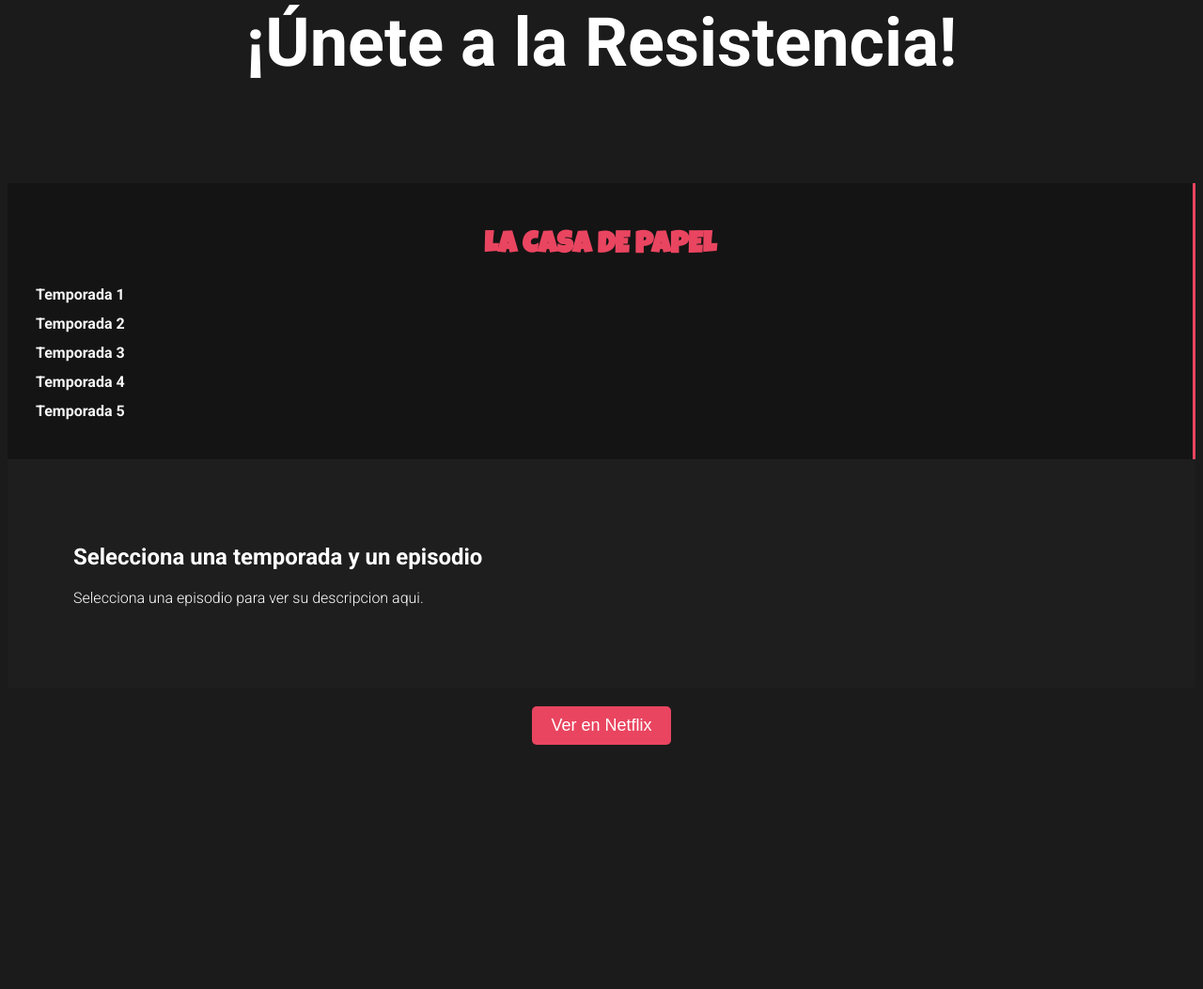
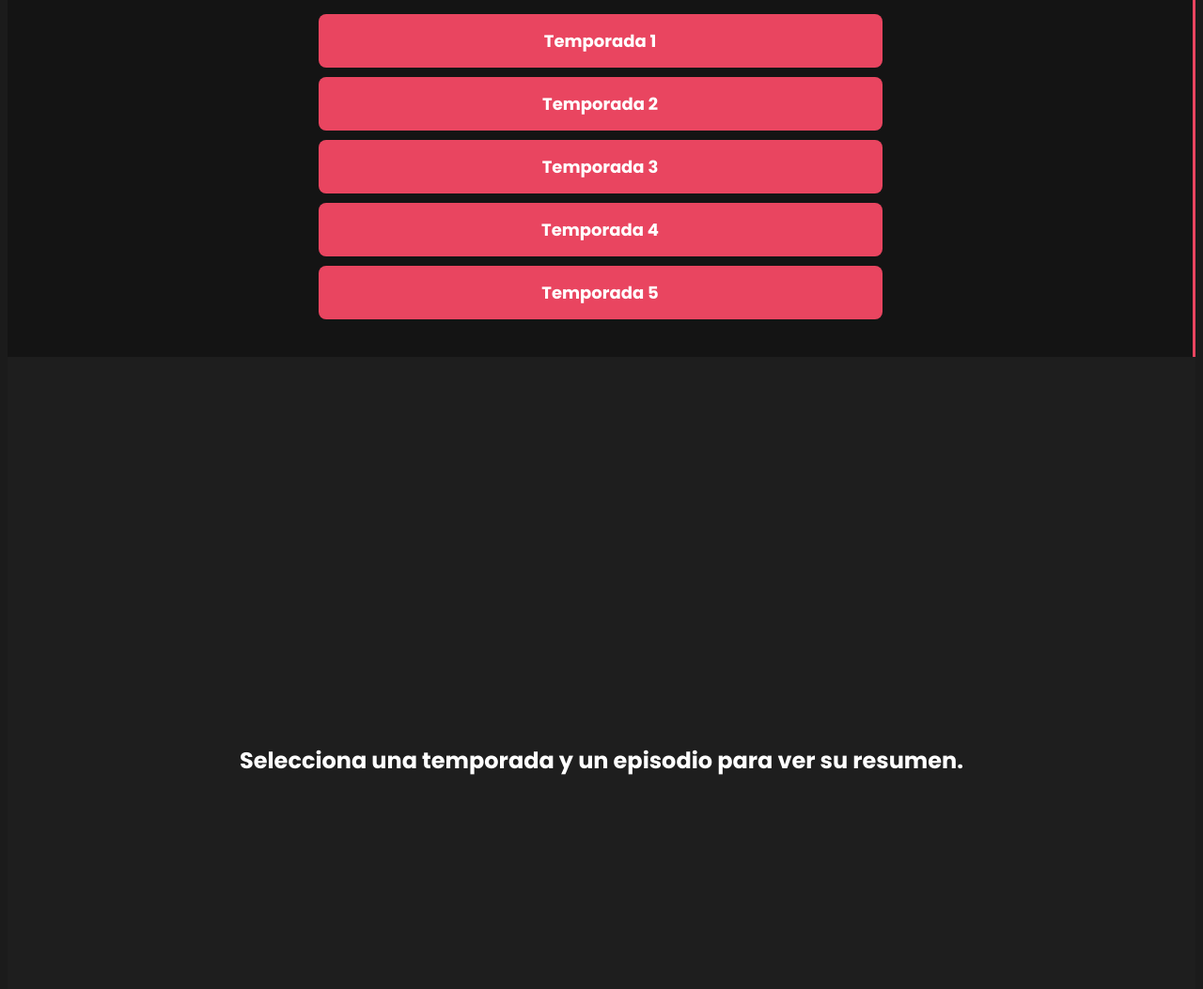
Before and after one commit to Israelab01/Cartelera, a website: page index.html in a window 1280 px wide. Shown: the part 113-1166 px from the top of the page at 94% size. Before the commit the page ends 914 px from the top, so only its background shows below. Drawn offline with Linux system fonts and the light colour scheme.

Commit message:
La casa de papel 1.1

```diff
--- a/index.html
+++ b/index.html
@@ -1,26 +1,24 @@
 <!DOCTYPE html>
 <html lang="es">
     <head>
-    <meta charset="UTF-8">
-    <meta name="viewport" content="width=device-width, initial-scale=1.0">
+        <meta charset="UTF-8" />
+        <meta name="viewport" content="width=device-width, initial-scale=1.0" />
         <title>La Casa de Papel</title>
-    <link rel="stylesheet" href="style.css">
+        <link rel="stylesheet" href="style.css" />
     </head>
     <body>
-    <div class="banner">
-        <h1>¡Únete a la Resistencia!</h1>
-    </div>
-    <div class="sidebar">
+        <aside class="sidebar">
             <h1 id="titulo">La Casa de Papel</h1>
             <div id="temporadas"></div>
             <div id="imagen-temporada" class="imagen-temporada"></div>
-    </div>
-    <div class="main-content">
-        <div id="contenido-principal">
-            <h2>Selecciona una temporada y un episodio</h2>
-            <p id="descripcion">Selecciona una episodio para ver su descripcion aqui.</p>
-        </div>
-    </div>
+        </aside>
+        <main class="main-content">
+            <section id="contenido-principal">
+                <h2>
+                    Selecciona una temporada y un episodio para ver su resumen.
+                </h2>
+            </section>
+        </main>
         <div class="netflix-button">
             <a href="https://www.netflix.com/title/80192098" target="_blank">
                 <button>Ver en Netflix</button>
--- a/main.js
+++ b/main.js
@@ -1,53 +1,50 @@
 const temporadasList = document.getElementById("temporadas");
 const contenidoPrincipal = document.getElementById("contenido-principal");
 
-// Cargar datos de JSON y generar el menú
-fetch("datos_casa_papel.json")
-    .then((response) => response.json())
-    .then((data) => {
-        const { titulo, descripcion, temporadas } = data;
-        document.getElementById("titulo").innerText = titulo;
+// Cargar datos y generar el menú
+async function cargarDatos() {
+    try {
+        const response = await fetch("datos_casa_papel.json");
+        const data = await response.json();
+        document.getElementById("titulo").innerText = data.titulo;
+        generarMenuTemporadas(data.temporadas);
+    } catch (error) {
+        console.error("Error al cargar los datos:", error);
+    }
+}
 
-        // Generar menú de temporadas y episodios
+// Generar el menú de temporadas y episodios
+function generarMenuTemporadas(temporadas) {
     temporadas.forEach((temporada, index) => {
-            const temporadaItem = document.createElement("div");
-            temporadaItem.classList.add("temporada-item");
-            temporadaItem.innerText = `Temporada ${index + 1}`;
-
-            // Contenedor para los episodios
-            const episodiosList = document.createElement("div");
-            episodiosList.classList.add("episodios-list");
+        const temporadaItem = crearElemento("div", "temporada-item", `Temporada ${index + 1}`);
+        const episodiosList = crearElemento("div", "episodios-list");
         episodiosList.style.display = "none";
 
-            // Agregar episodios a cada temporada
         temporada.episodios.forEach((episodio, epIndex) => {
-                const episodioItem = document.createElement("div");
-                episodioItem.classList.add("episodio-item");
-                episodioItem.innerText = `Episodio ${epIndex + 1}: ${episodio.titulo}`;
-
-                // Evento para mostrar la descripción del episodio
-                episodioItem.addEventListener("click", () => {
-                    mostrarDescripcionEpisodio(episodio.titulo, episodio.descripcion);
-                });
-
+            const episodioItem = crearElemento("div", "episodio-item", `Episodio ${epIndex + 1}: ${episodio.titulo}`);
+            episodioItem.addEventListener("click", () => mostrarDescripcionEpisodio(episodio.titulo, episodio.descripcion));
             episodiosList.appendChild(episodioItem);
         });
 
-            // Mostrar imagen de la temporada al hacer clic
         temporadaItem.addEventListener("click", () => {
             mostrarImagenTemporada(index);
-                const isVisible = episodiosList.style.display === "block";
-                document.querySelectorAll(".episodios-list").forEach(list => list.style.display = "none");
-                episodiosList.style.display = isVisible ? "none" : "block";
+            episodiosList.style.display = episodiosList.style.display === "block" ? "none" : "block";
         });
 
         temporadasList.appendChild(temporadaItem);
         temporadasList.appendChild(episodiosList);
     });
-    })
-    .catch((error) => console.error("Error al cargar los datos:", error));
+}
 
-// Función para mostrar la descripción del episodio seleccionado
+// Crear elementos de manera reutilizable
+function crearElemento(tag, clase, texto = "") {
+    const elemento = document.createElement(tag);
+    elemento.classList.add(clase);
+    elemento.innerText = texto;
+    return elemento;
+}
+
+// Mostrar la descripción del episodio seleccionado
 function mostrarDescripcionEpisodio(titulo, descripcion) {
     contenidoPrincipal.innerHTML = `
         <div class="descripcion-tarjeta">
@@ -57,11 +54,10 @@
     `;
 }
 
-// Función para mostrar la imagen de la temporada seleccionada
+// Mostrar la imagen de la temporada seleccionada
 function mostrarImagenTemporada(index) {
-    const contenidoPrincipal = document.getElementById('contenido-principal');
     contenidoPrincipal.style.backgroundImage = `url('/imagenes/temporada${index + 1}.png')`;
-    contenidoPrincipal.style.backgroundSize = 'cover'; // Hace que la imagen cubra todo el contenedor
-    contenidoPrincipal.style.backgroundPosition = 'center'; // Centra la imagen
-    contenidoPrincipal.style.backgroundRepeat = 'no-repeat'; // Evita que la imagen se repita
 }
+
+// Ejecutar la carga de datos al iniciar
+cargarDatos();
--- a/style.css
+++ b/style.css
@@ -1,9 +1,9 @@
-@import url('https://fonts.googleapis.com/css2?family=Luckiest+Guy&family=Roboto:wght@300;700&display=swap');
+@import url('https://fonts.googleapis.com/css2?family=Montserrat:wght@300;700&family=Poppins:wght@300;500;700&display=swap');
 
+/* Configuración general */
 body {
+    font-family: 'Poppins', sans-serif;
     background-color: #1b1b1b;
-    color: #f7f7f7;
-    font-family: 'Roboto', sans-serif;
 }
 
 /* Barra lateral */
@@ -23,70 +23,93 @@
     margin-bottom: 25px;
 }
 
-.temporada-item {
-    font-family: 'Roboto', sans-serif;
-    font-weight: 700;
-    color: #f7f7f7;
-    margin: 12px 0;
-    transition: all 0.3s ease;
+/* Listas de temporadas y episodios */
+#temporadas {
+    max-width: 600px;
+    margin: auto;
 }
 
-.temporada-item:hover,
-.episodio-item:hover {
-    color: #e94560;
-    transform: scale(1.05);
+.temporada-item, .episodio-item {
+    padding: 15px;
+    margin-bottom: 10px;
+    font-size: 18px;
+    font-weight: bold;
+    cursor: pointer;
+    text-align: center;
+    border-radius: 8px;
+    transition: background-color 0.3s, transform 0.3s;
+}
+
+.temporada-item {
+    background-color: #e94560;
+    color: #ffffff;
+}
+
+.temporada-item:hover {
+    background-color: #c53050;
+}
+
+.episodios-list {
+    background-color: #1e1e1e;
+    padding: 10px;
+    border-radius: 5px;
+    margin: 5px 0 15px 0;
+    display: flex;
+    flex-direction: column;
+    overflow: hidden;
+    max-height: 0;
+    transition: max-height 0.3s ease;
+}
+
+.episodios-list[style*="display: block"] {
+    max-height: 500px;
 }
 
 .episodio-item {
-    font-family: 'Roboto', sans-serif;
-    font-weight: 300;
     color: #cccccc;
-    cursor: pointer;
     margin-left: 15px;
+    border-radius: 5px;
+    transition: color 0.3s, background-color 0.3s;
 }
 
-/* Contenedor de episodios */
-.episodios-list {
-    background-color: #262626;
-    padding: 10px;
-    border-radius: 5px;
-    margin-top: 10px;
-}
-
-/* Imagen de la temporada seleccionada */
-.imagen-temporada {
-    width: 100%;
-    height: 200px;
-    background-size: cover;
-    background-position: center;
-    margin-top: 20px;
-    border-radius: 10px;
-    display: none;
-    box-shadow: 0px 4px 10px rgba(0, 0, 0, 0.5);
+.episodio-item:hover {
+    color: #e94560;
+    background-color: #2a2a2a;
 }
 
 /* Contenido principal */
 .main-content {
+    display: flex;
+    align-items: center;
+    justify-content: center;
+    height: 100vh;
     padding: 30px;
     background-color: #1e1e1e;
     color: #e0e0e0;
 }
+
 #contenido-principal {
+    position: relative;
     padding: 40px;
     background-size: cover;
+    background-position: center;
     background-repeat: no-repeat;
+    min-height: 400px;
+    display: flex;
+    align-items: center;
+    justify-content: center;
     color: #ffffff;
-    position: relative;
 }
-/* Pseudo-elemento para la imagen de fondo */
+
+/* Fondo del contenido principal */
 #contenido-principal::before {
-    background-image: var(--background-image);
     content: "";
     position: absolute;
     top: 0;
     left: 0;
     width: 100%;
     height: 100%;
+    background-image: var(--background-image);
     background-size: cover;
     background-position: center;
     background-repeat: no-repeat;
@@ -94,31 +117,15 @@
     opacity: 0.5;
 }
 
-/* Estilo de la tarjeta de descripción */
-#contenido-principal .descripcion-tarjeta {
-    background-color: rgba(0, 0, 0, 0.7); /* Fondo semitransparente */
+/* Tarjeta de descripción */
+.descripcion-tarjeta {
+    background-color: rgba(0, 0, 0, 0.7);
     padding: 20px;
     border-radius: 10px;
     box-shadow: 0px 4px 10px rgba(0, 0, 0, 0.3);
     max-width: 600px;
     margin: 0 auto;
     text-align: center;
-}
-
-
-/* Banner */
-.banner {
-    background-image: url('ruta_de_la_imagen/casa_de_papel.jpg');
-    background-size: cover;
-    background-position: center;
-    height: 300px;
-    color: white;
-    display: flex;
-    align-items: center;
-    justify-content: center;
-    text-align: center;
-    font-size: 36px;
-    font-weight: bold;
 }
 
 /* Botón de Netflix */
```
Also changed, not shown: imagenes/billete.png (deleted), imagenes/imagen-fondo.png (deleted), 1 other file. Lines whose indentation alone changed are shown as unchanged.
